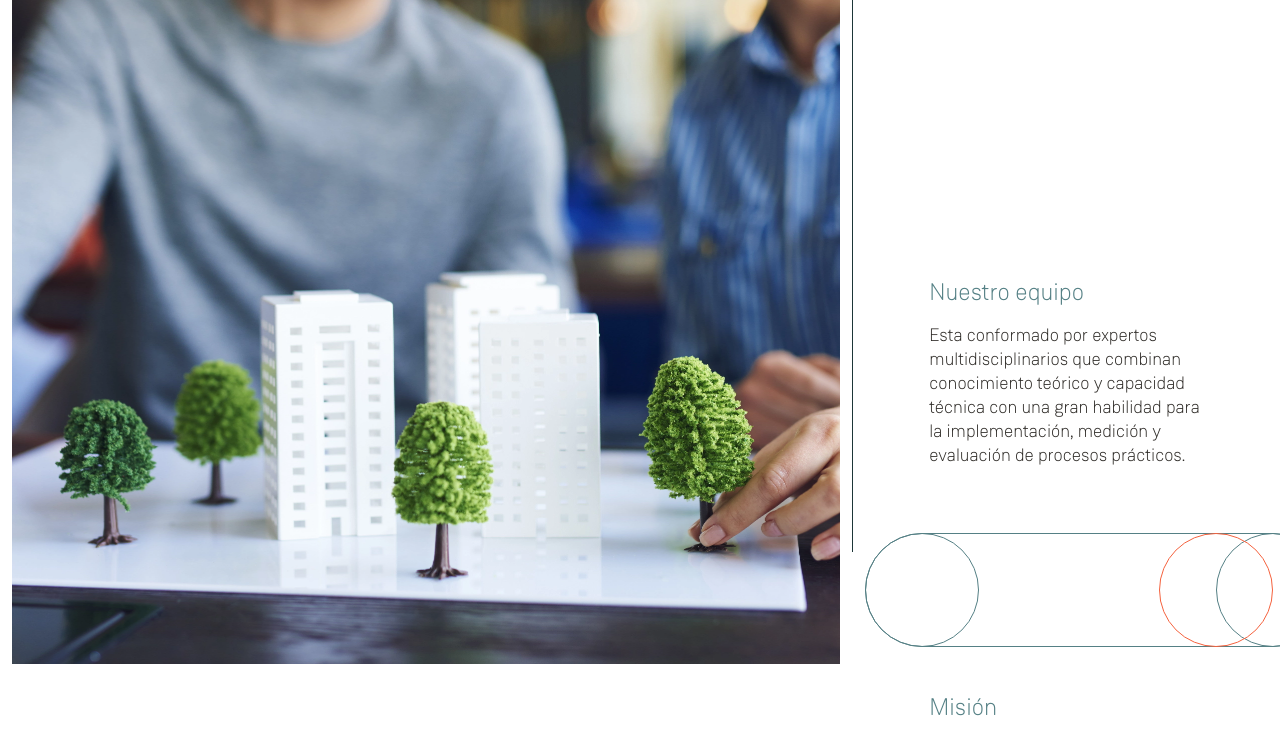
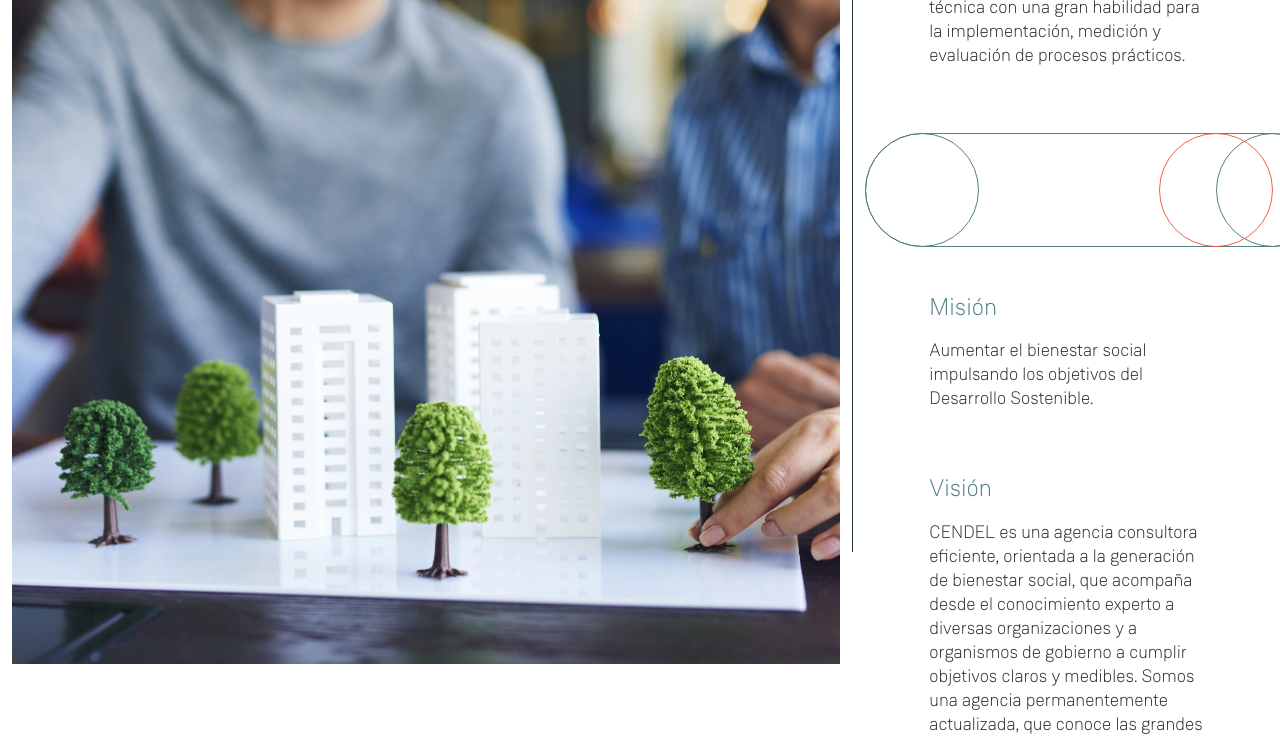
Before and after one commit to doodmx/cendel, a plain HTML site: page nosotros.html in a window 1280 px wide. Shown: the part 198-935 px from the top of the page. Drawn offline with nearby package versions, Linux system fonts and the light colour scheme.

Commit message:
fear: desgin corrections

```diff
--- a/css/nosotros.css
+++ b/css/nosotros.css
@@ -133,6 +133,9 @@ footer .redes-sociales {
     color: #1D3638;
     margin-right: 1rem;
 }
+.container-mobile{
+    margin-top: 0;
+}
 
 @media (min-width: 200px) and (max-width:991px){
     .navbar  .nav-item{
@@ -217,8 +220,8 @@ footer .redes-sociales {
         width: 100%;
     }
 }
-@media (max-height: 825px){
+/* @media (max-height: 825px){
     .container-mobile{
         margin-top: 400px;
     }
-}
+} */
```
